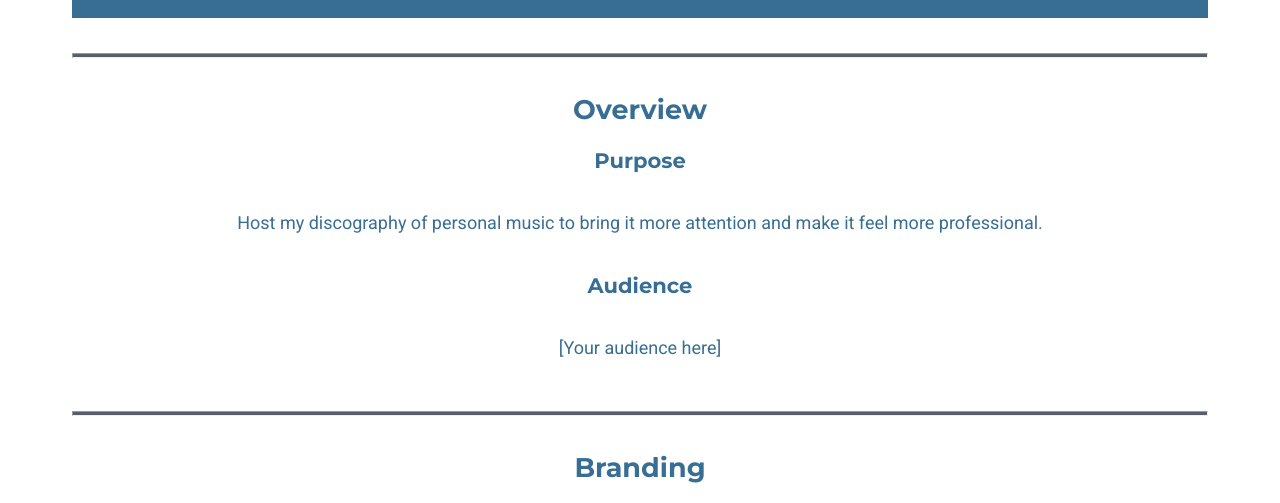
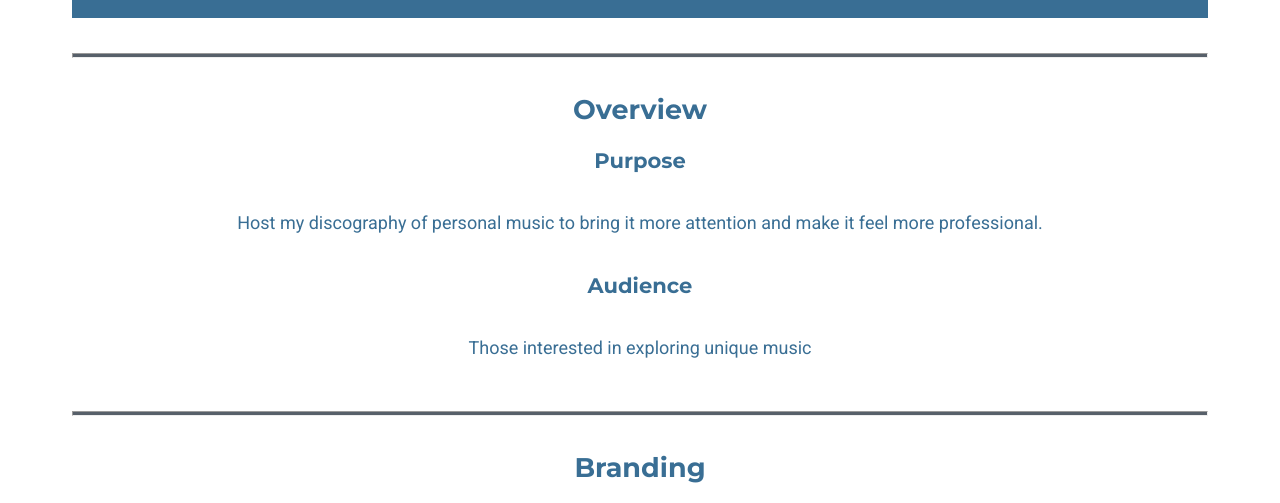
Before and after one commit to Joeljensen28/WDD-130, a plain HTML site: page vesen-site/site-plan.html in a window 1280 px wide. Shown: the part 293-796 px from the top of the page. Drawn offline with Linux system fonts and the light colour scheme.

Commit message:
added audience

```diff
--- a/vesen-site/site-plan.html
+++ b/vesen-site/site-plan.html
@@ -25,7 +25,7 @@
 
 
       <h3>Audience</h3>
-      <p>[Your audience here]</p>  <!-- change this -->
+      <p>Those interested in exploring unique music</p>  <!-- change this -->
 
       <hr>
       <h2>Branding</h2>
```
